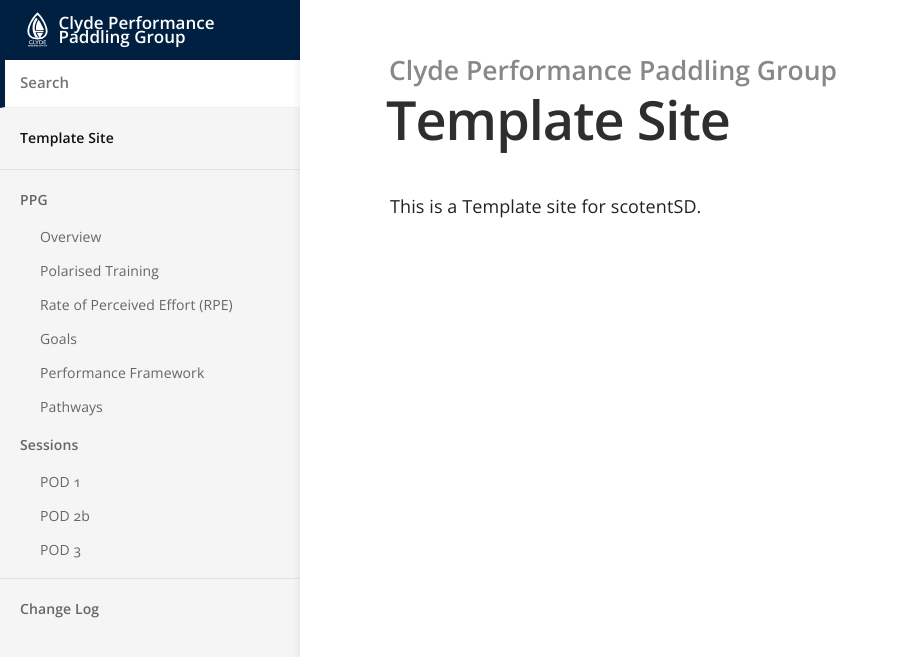
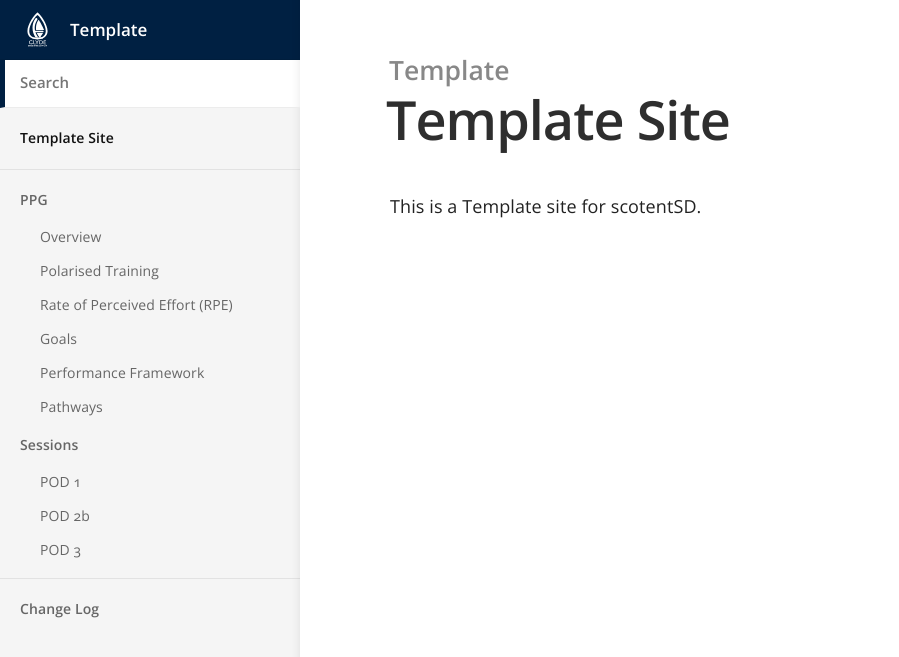
Before and after one commit to scotentSD/template_toolkit, a Jekyll site: the page built from index.md, in a window 1280 px wide. Shown: the top 657 px of the page, without its empty margins (0-899 px from the left). Built offline with Jekyll 4.4.1, drawn with Linux system fonts in a browser that asks for light colours.

Commit message:
Update _config.yml

```diff
--- a/_config.yml
+++ b/_config.yml
@@ -1,24 +1,22 @@
 # ----
 # Site
 
-title: Clyde Performance Paddling Group
-# url: "https://numbat70.github.io/edition-jekyll-template/search/?q=friends"
-url: "https://numbat70.github.io/edition-jekyll-template/search/?q=friends"
+title: Template
+url: "https://scotentSD.github.io/ppg"
 baseurl: /ppg
 google_analytics_key:
 show_full_navigation: true
 
 # Values for the jekyll-seo-tag gem (https://github.com/jekyll/jekyll-seo-tag)
-logo: /CLYDEfavicon.png
-description: Clyde PPG
+logo: /Template.png
+description: Template
 author:
   name:
   email:
   twitter: # twitter username without the @ symbol
 social:
-  name: Clyde PPG
+  name:
   links:
-    - https://github.com/numbat70/clyde
 
 # -----
 # Build
```
